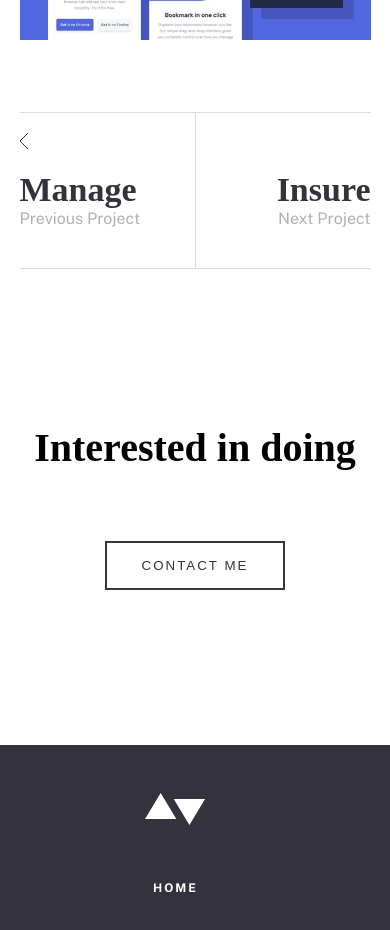
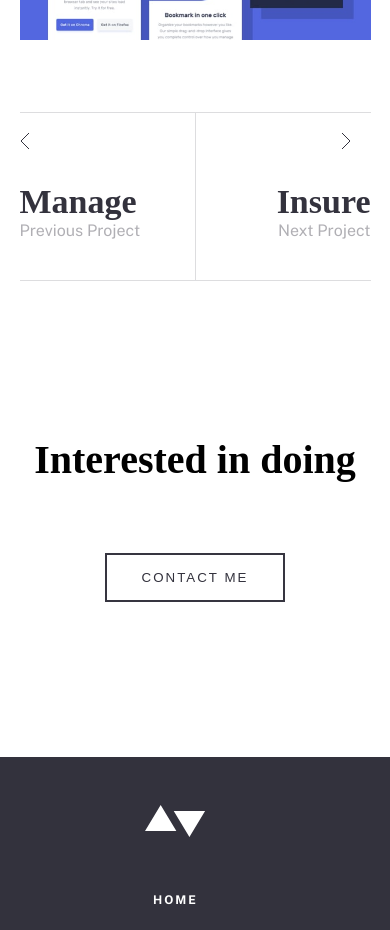
Before and after one commit to bkkcreative19/minimalistic-portfolio, a React (Create React App) app: page /projects/Bookmark in a window 390 px wide. Shown: the part 2020-2950 px from the top of the page. Built offline with nearby package versions, Linux system fonts and the light colour scheme; a web font is replaced by a local one.

Commit message:
fixed bug

```diff
--- a/src/pages/ProjectDetails/ProjectDetails.scss
+++ b/src/pages/ProjectDetails/ProjectDetails.scss
@@ -146,9 +146,9 @@
 
         @media screen and (max-width: 750px) {
             flex-direction: column-reverse;
-            position: relative;
-            top: -2rem;
-            left: 17rem;
+            position: absolute;
+            top: 2rem;
+            right: 0;
 
            }
     }
@@ -157,9 +157,9 @@
 
         @media screen and (max-width: 750px) {
             flex-direction: column-reverse;
-            position: relative;
-            top: -2rem;
-            left: -.1rem;
+            position: absolute;
+            top: 2rem;
+            left: 0;
 
            }
     }
@@ -183,6 +183,23 @@
         padding: 4rem 0;
         cursor: pointer;
 
+        &-content {
+
+            @media screen and (max-width: 750px) {
+                margin-right: auto;
+                margin-top: 3rem;
+               }
+
+               & p {
+
+                @media screen and (max-width: 750px) {
+                    text-align: start;
+                   }
+
+               }
+
+        }
+
         @media screen and (max-width: 750px) {
             flex-direction: column-reverse;
             justify-content: center;
@@ -197,10 +214,13 @@
         padding: 3rem 0;
         cursor: pointer;
 
+
+
         &-content {
 
             @media screen and (max-width: 750px) {
                 margin-left: auto;
+                margin-top: 3rem;
                }
 
                & p {
```
